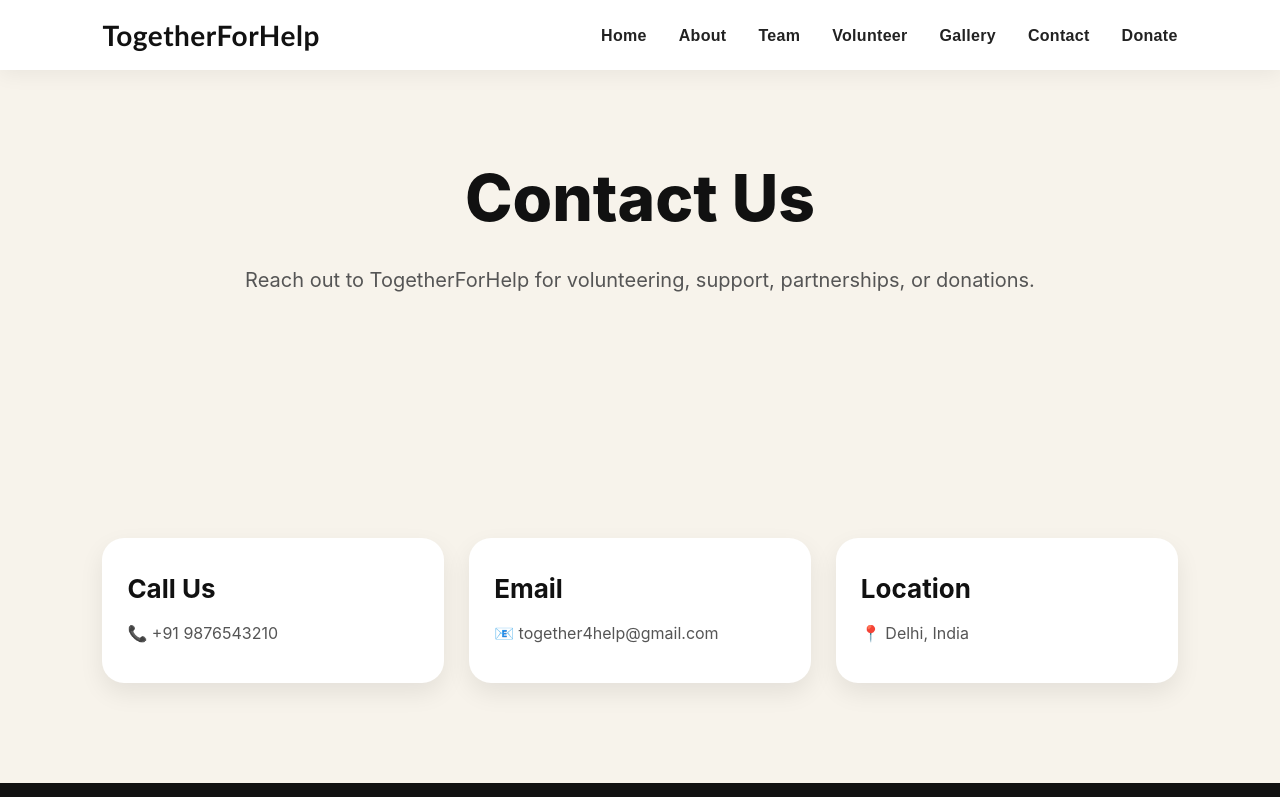
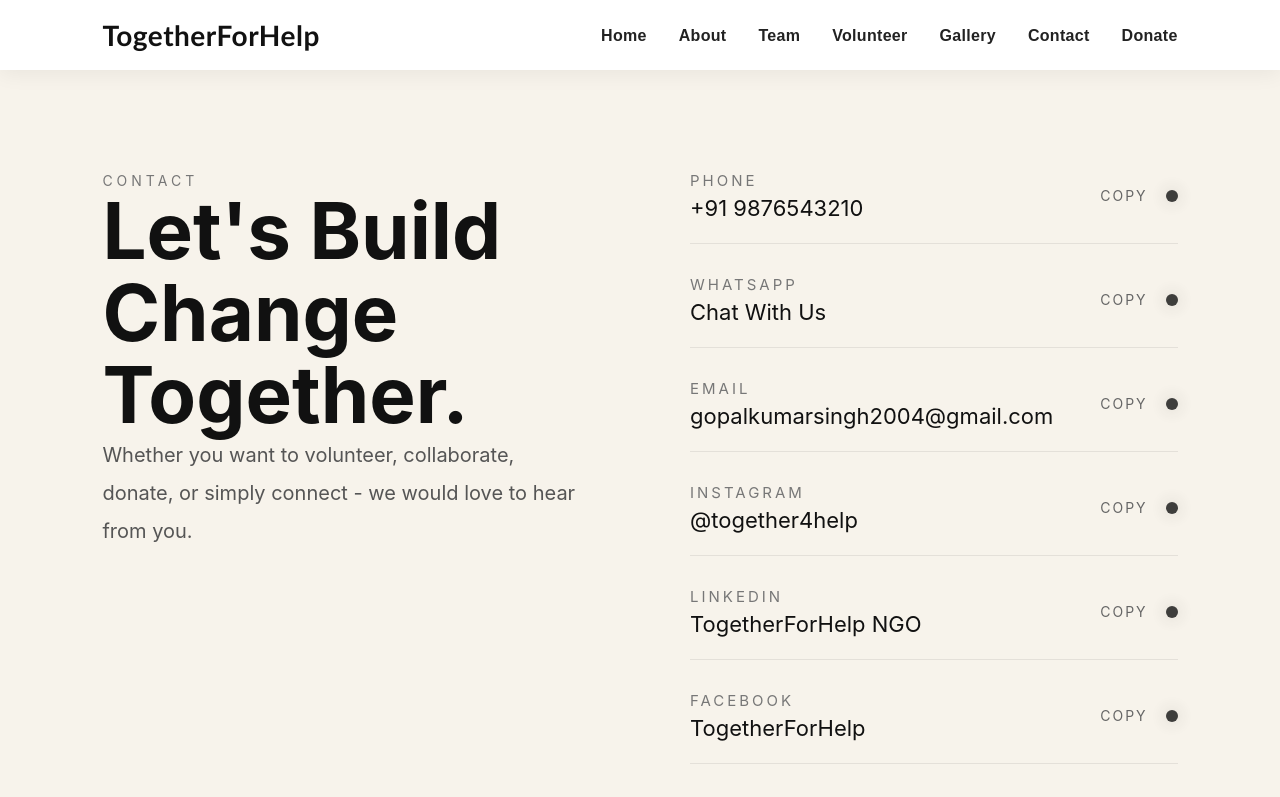
Before and after one commit to gopal8285/togetherforhelp, a React (Vite) app: page /togetherforhelp/contact in a window 1280 px wide. Shown: the top 797 px of the page. Built offline with nearby package versions, Linux system fonts and the light colour scheme.

Commit message:
contact page

```diff
--- a/src/pages/Contact.jsx
+++ b/src/pages/Contact.jsx
@@ -3,67 +3,205 @@ import '../styles/style.css'
 import Navbar from "../components/Navbar";
 import Footer from "../components/Footer";
 
+import { motion } from "framer-motion";
+
 function Contact() {
+
+  /* CONTACT LINKS */
+  const contacts = [
+
+    {
+      title: "Phone",
+      value: "+91 9876543210",
+      link: "tel:+919876543210"
+    },
+
+    {
+      title: "WhatsApp",
+      value: "Chat With Us",
+      link: "https://wa.me/919876543210"
+    },
+
+    {
+      title: "Email",
+      value: "gopalkumarsingh2004@gmail.com",
+      link: "mailto:gopalkumarsingh2004@gmail.com"
+    },
+
+    {
+      title: "Instagram",
+      value: "@together4help",
+      link: "https://instagram.com"
+    },
+
+    {
+      title: "LinkedIn",
+      value: "TogetherForHelp NGO",
+      link: "https://linkedin.com"
+    },
+
+    {
+      title: "Facebook",
+      value: "TogetherForHelp",
+      link: "https://facebook.com"
+    },
+
+    {
+      title: "Twitter / X",
+      value: "@Together4Help",
+      link: "https://x.com"
+    },
+
+    {
+      title: "Address",
+      value: "Delhi, India",
+      link: "https://maps.google.com"
+    }
+
+  ];
 
   return (
 
-    <div className="about-page">
+    <div className="minimal-contact-page">
 
       {/* NAVBAR */}
       <Navbar />
 
-      {/* HERO */}
-      <section className="about-hero">
+      {/* CONTACT SECTION */}
+      <section className="minimal-contact">
 
-        <h1>Contact Us</h1>
+        {/* LEFT */}
+        <motion.div
+
+          className="contact-left"
+
+          initial={{
+            opacity: 0,
+            y: 80
+          }}
+
+          animate={{
+            opacity: 1,
+            y: 0
+          }}
+
+          transition={{
+            duration: 1
+          }}
+
+        >
+
+          <span className="contact-small">
+
+            CONTACT
+
+          </span>
+
+          <h1>
+
+            Let's Build
+            Change Together.
+
+          </h1>
 
           <p>
-          Reach out to TogetherForHelp
-          for volunteering,
-          support,
-          partnerships,
-          or donations.
+
+            Whether you want to volunteer,
+            collaborate,
+            donate,
+            or simply connect -
+            we would love to hear from you.
+
           </p>
 
-      </section>
+        </motion.div>
 
-      {/* CONTACT SECTION */}
-      <section className="about-story">
+        {/* RIGHT */}
+        <div className="contact-links">
 
-        <div className="mission-grid">
+          {contacts.map((item, index) => (
 
-          {/* PHONE */}
-          <div className="mission-card">
+            <motion.a
 
-            <h3>Call Us</h3>
+              key={index}
+
+              href={item.link}
+
+              target="_blank"
+
+              rel="noreferrer"
+
+              className="contact-link-item"
+
+              initial={{
+                opacity: 0,
+                x: 60
+              }}
+
+              whileInView={{
+                opacity: 1,
+                x: 0
+              }}
+
+              transition={{
+                duration: 0.7,
+                delay: index * 0.15
+              }}
+
+              viewport={{
+                once: true
+              }}
+
+            >
+
+              <div className="contact-info">
+
+  <span className="contact-title">
+
+    {item.title}
+
+  </span>
 
   <p>
-              📞 +91 9876543210
+
+    {item.value}
+
   </p>
 
 </div>
 
-          {/* EMAIL */}
-          <div className="mission-card">
+<div className="contact-actions">
 
-            <h3>Email</h3>
+  <button
 
-            <p>
-              📧 together4help@gmail.com
-            </p>
+    className="copy-btn"
+
+    onClick={(e) => {
+
+      e.preventDefault();
+
+      navigator.clipboard.writeText(
+        item.value
+      );
+
+      alert("Copied!");
+    }}
+
+  >
+
+    Copy
+
+  </button>
+
+  <span className="contact-dot"></span>
 
 </div>
 
-          {/* LOCATION */}
-          <div className="mission-card">
 
-            <h3>Location</h3>
 
-            <p>
-              📍 Delhi, India
-            </p>
+            </motion.a>
 
-          </div>
+          ))}
 
         </div>
 
--- a/src/styles/style.css
+++ b/src/styles/style.css
@@ -1859,3 +1859,231 @@ hr{
   }
 
 }
+
+/* =========================
+   MINIMAL CONTACT PAGE
+========================= */
+
+.minimal-contact-page{
+
+  background:#f7f3eb;
+  min-height:100vh;
+
+}
+
+/* LAYOUT */
+
+.minimal-contact{
+
+  padding:170px 8% 120px;
+
+  display:grid;
+
+  grid-template-columns:
+  1fr 1fr;
+
+  gap:100px;
+
+  align-items:flex-start;
+
+}
+
+/* LEFT */
+
+.contact-small{
+
+  letter-spacing:4px;
+  font-size:14px;
+
+  color:#777;
+
+}
+
+.contact-left h1{
+
+  font-size:78px;
+
+  line-height:1.05;
+
+  margin:5px 12;
+
+  color:#111;
+
+}
+
+.contact-left p{
+
+  font-size:20px;
+
+  line-height:1.9;
+
+  color:#555;
+
+  max-width:580px;
+
+}
+
+/* RIGHT */
+
+.contact-links{
+
+  display:flex;
+
+  flex-direction:column;
+
+  gap:30px;
+
+}
+
+/* LINK ITEM */
+
+.contact-link-item{
+
+  display:flex;
+
+  justify-content:space-between;
+
+  align-items:center;
+
+  text-decoration:none;
+
+  padding-bottom:22px;
+
+  border-bottom:
+  1px solid rgba(0,0,0,0.08);
+
+  transition:0.4s ease;
+
+  color:#111;
+
+}
+
+.contact-link-item:hover{
+
+  transform:translateX(10px);
+
+  border-color:#111;
+
+}
+
+/* TITLE */
+
+.contact-title{
+
+  font-size:15px;
+
+  letter-spacing:3px;
+
+  color:#777;
+
+  text-transform:uppercase;
+
+}
+
+/* TEXT */
+
+.contact-link-item p{
+
+  font-size:22px;
+
+  margin-top:5px;
+
+  color:#111;
+
+}
+
+
+
+/* MOBILE */
+
+@media(max-width:900px){
+
+  .minimal-contact{
+
+    grid-template-columns:1fr;
+
+    gap:70px;
+
+  }
+
+  .contact-left h1{
+
+    font-size:52px;
+
+  }
+
+  .contact-link-item p{
+
+    font-size:22px;
+
+  }
+
+}
+
+/* CONTACT ACTIONS */
+
+.contact-actions{
+
+  display:flex;
+
+  align-items:center;
+
+  gap:18px;
+
+}
+
+/* COPY BUTTON */
+
+.copy-btn{
+
+  border:none;
+
+  background:none;
+
+  font-size:14px;
+
+  letter-spacing:2px;
+
+  text-transform:uppercase;
+
+  color:#666;
+
+  cursor:pointer;
+
+  transition:0.3s ease;
+
+}
+
+.copy-btn:hover{
+
+  color:#111;
+
+}
+
+/* GLOW DOT */
+
+.contact-dot{
+
+  width:12px;
+  height:12px;
+
+  border-radius:50%;
+
+  background:#111;
+
+  opacity:0.8;
+
+  box-shadow:
+  0 0 18px rgba(0,0,0,0.25);
+
+  transition:0.4s ease;
+
+}
+
+.contact-link-item:hover .contact-dot{
+
+  transform:scale(1.4);
+
+  opacity:1;
+
+}
```
Lines whose indentation alone changed are shown as unchanged.
